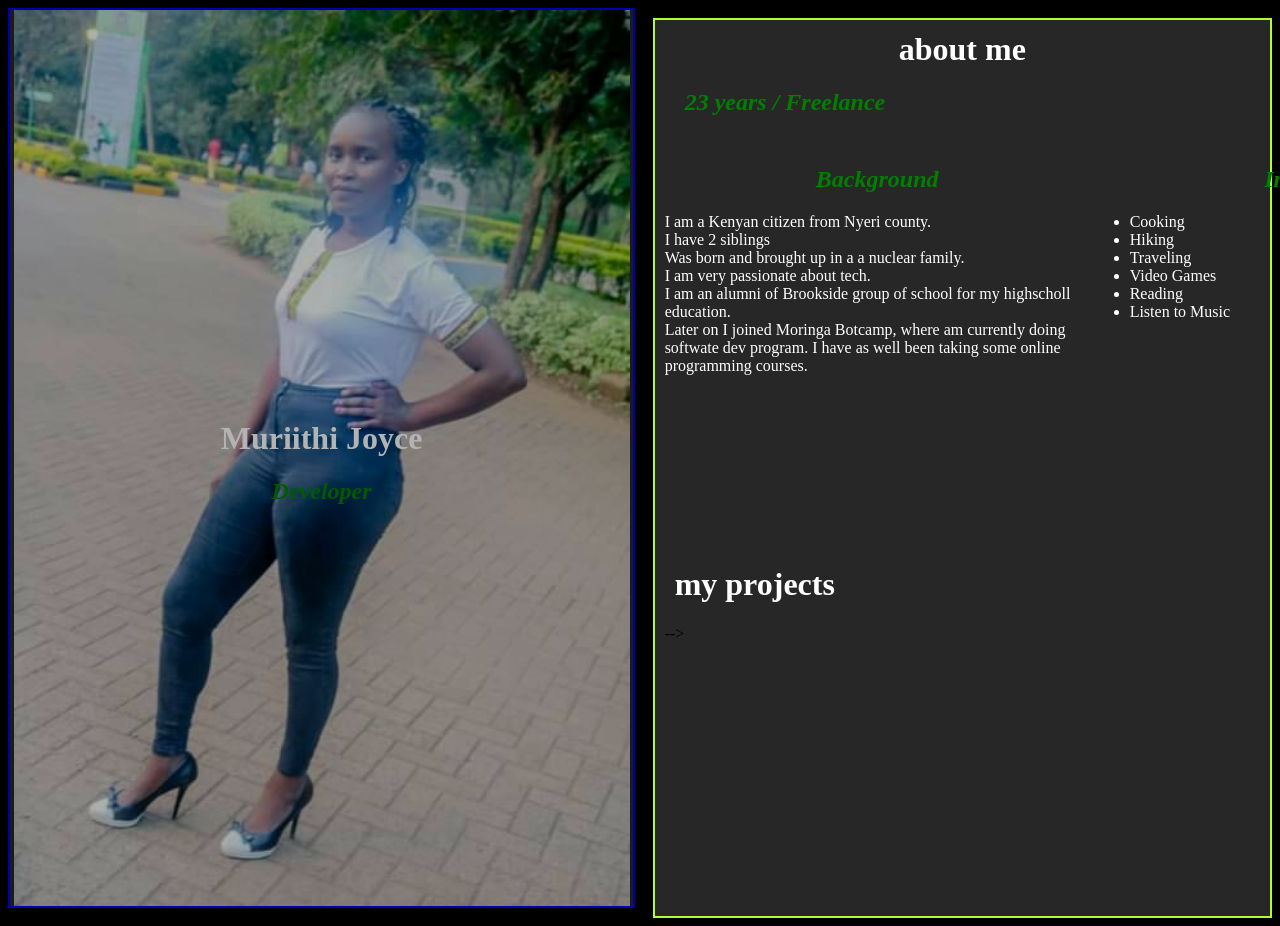
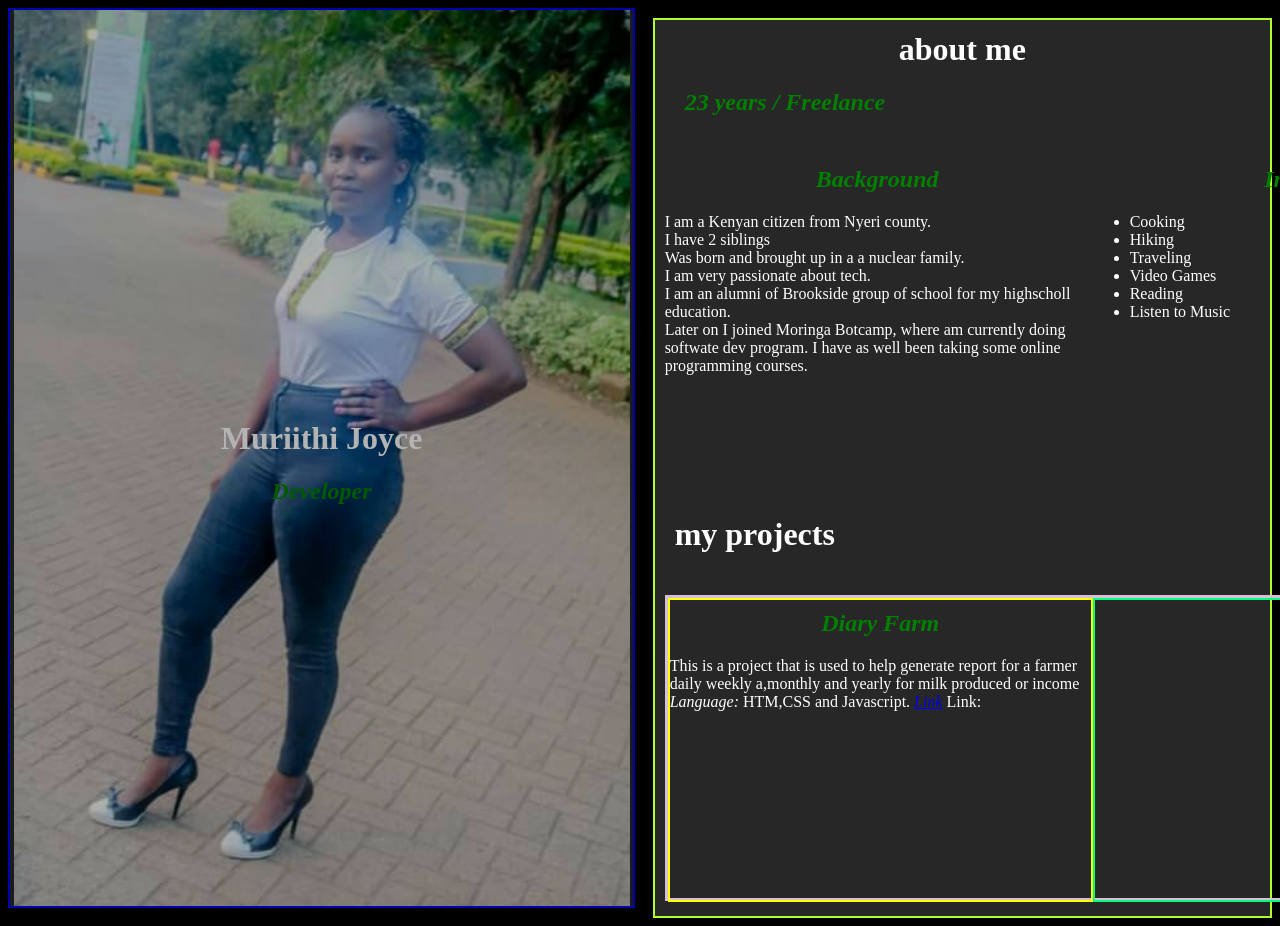
Before and after one commit to waruguru/My-Portfolio, a plain HTML site: page index.html in a window 1280 px wide. Shown: the top 926 px of the page. Drawn offline with Linux system fonts and the light colour scheme.

Commit message:
Add a link to first project

```diff
--- a/index.css
+++ b/index.css
@@ -63,7 +63,7 @@ h2{
     margin-top: 20px;
     /* border: thistle solid 3px; */
     width: 850px;
-    height: 400px;
+    height: 300px;
     position: absolute;
     flex-direction: row;
     display: flex;
@@ -78,9 +78,6 @@ h2{
     text-align: left;
     color: white;
     position: relative;
-
-
-
 
 }
 .interest{
@@ -98,5 +95,38 @@ h2{
     font-style: bold;
     text-align: left;
     margin-left: 10px;
-    margin-top: 450px;
+    margin-top: 400px;
+
 }
+#b{
+    text-align: center;
+    margin-top: 20px;
+    border: thistle solid 3px;
+    width: 850px;
+    height: 300px;
+    position: absolute;
+    flex-direction: row;
+    display: flex;
+    background-position: center;
+    justify-content: space-evenly;
+
+}
+.project1{
+    width: 425px;
+    height: 100%;
+    color: white;
+    position: relative;
+    text-align: left;
+    color: white;
+    border: yellow solid 2px;
+
+}
+.project2{
+    width: 425px;
+    height: 100%;
+    color: white;
+    position: relative;
+    text-align: left;
+    color: white;
+    border: springgreen solid 2px;
+}
--- a/index.html
+++ b/index.html
@@ -47,7 +47,28 @@
 
         </div>
             <h1 id="two">my projects</h1>
- -->
+            <div id="b">
+                <div class="project1">
+                    <h2>Diary Farm</h2>
+                    <p>
+                        This is a project that is
+                         used to help generate
+                         report for  a farmer
+                        daily weekly a,monthly
+                         and yearly for milk
+                         produced or income
+                       <em>Language:</em> HTM,CSS and Javascript.
+                        <a href="https://github.com/waruguru/my-diary-Farm"><em>Link</em></a> Link:</p>
+
+
+                </div>
+                <div class="project2">
+
+                </div>
+
+            </div>
+
+
 
         </div>
     </div>
```
